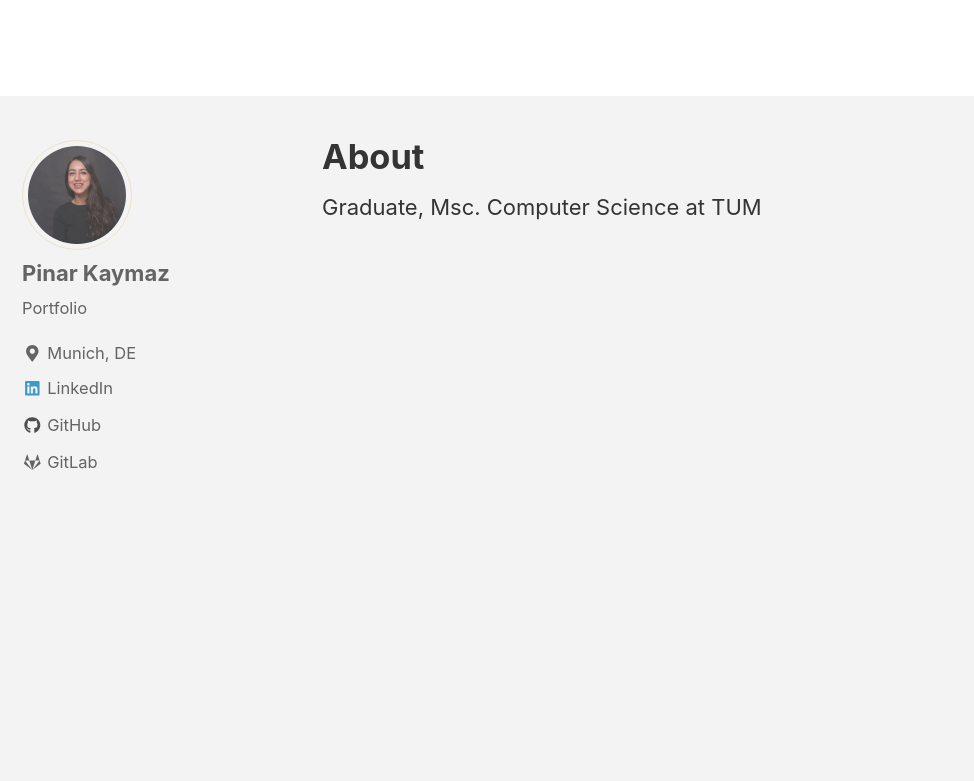
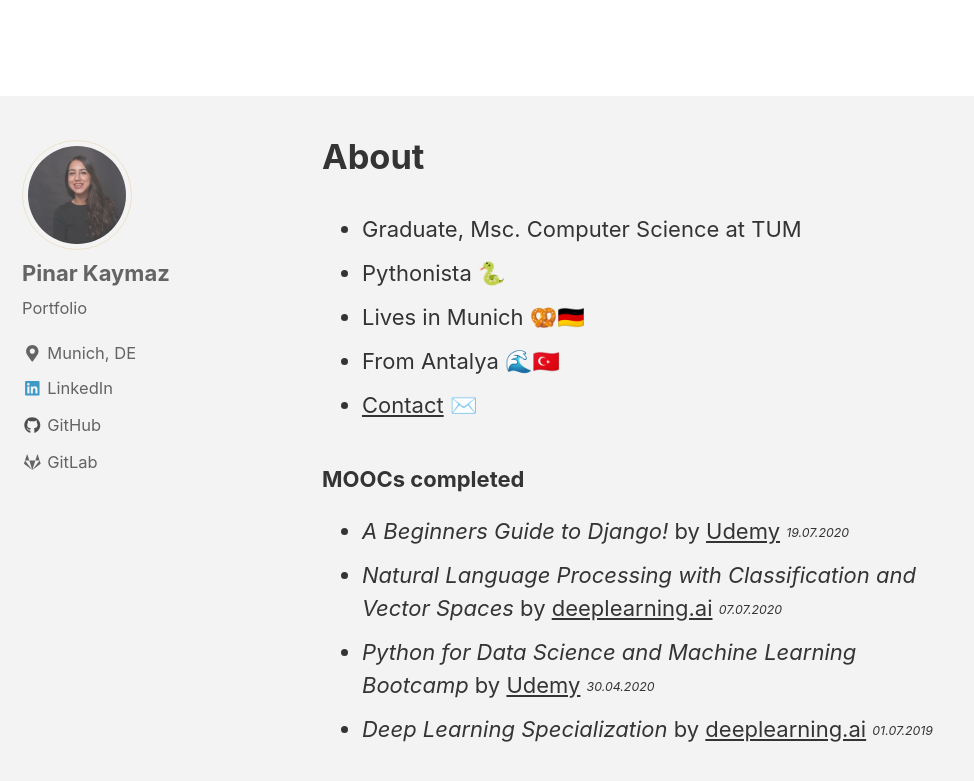
Before and after one commit to pinarkaymaz6/pinarkaymaz6.github.io, a Jekyll site: the page built from _pages/about.md, in a window 1280 px wide and 900 px high, scrolled down 341 px. Shown: the top 781 px of the window, without its empty margins (0-974 px from the left). Built offline with Jekyll 4.4.1, drawn with Linux system fonts in a browser that asks for light colours; nearby versions of some CDN libraries.

Commit message:
Improve About content

```diff
--- a/_pages/about.md
+++ b/_pages/about.md
@@ -5,4 +5,15 @@ header:
   image: "/images/sky_purple.jpg"
 ---
 
-Graduate, Msc. Computer Science at TUM
+- Graduate, Msc. Computer Science at TUM
+- Pythonista 🐍
+- Lives in Munich 🥨🇩🇪
+- From Antalya 🌊🇹🇷
+- [Contact](mailto:pinarkaymaz6@gmail.com) ✉️
+
+
+### MOOCs completed
+- _A Beginners Guide to Django!_ by [Udemy](https://www.udemy.com/course/introdjango/) <sub><sup>_19.07.2020_<sub><sup>
+- _Natural Language Processing with Classification and Vector Spaces_ by [deeplearning.ai](https://www.coursera.org/learn/classification-vector-spaces-in-nlp) <sub><sup>_07.07.2020_<sub><sup>
+- _Python for Data Science and Machine Learning Bootcamp_ by [Udemy](https://www.udemy.com/course/python-for-data-science-and-machine-learning-bootcamp/) <sub><sup>_30.04.2020_<sub><sup>
+- _Deep Learning Specialization_ by [deeplearning.ai](https://www.coursera.org/specializations/deep-learning) <sub><sup>_01.07.2019_<sub><sup>
```
